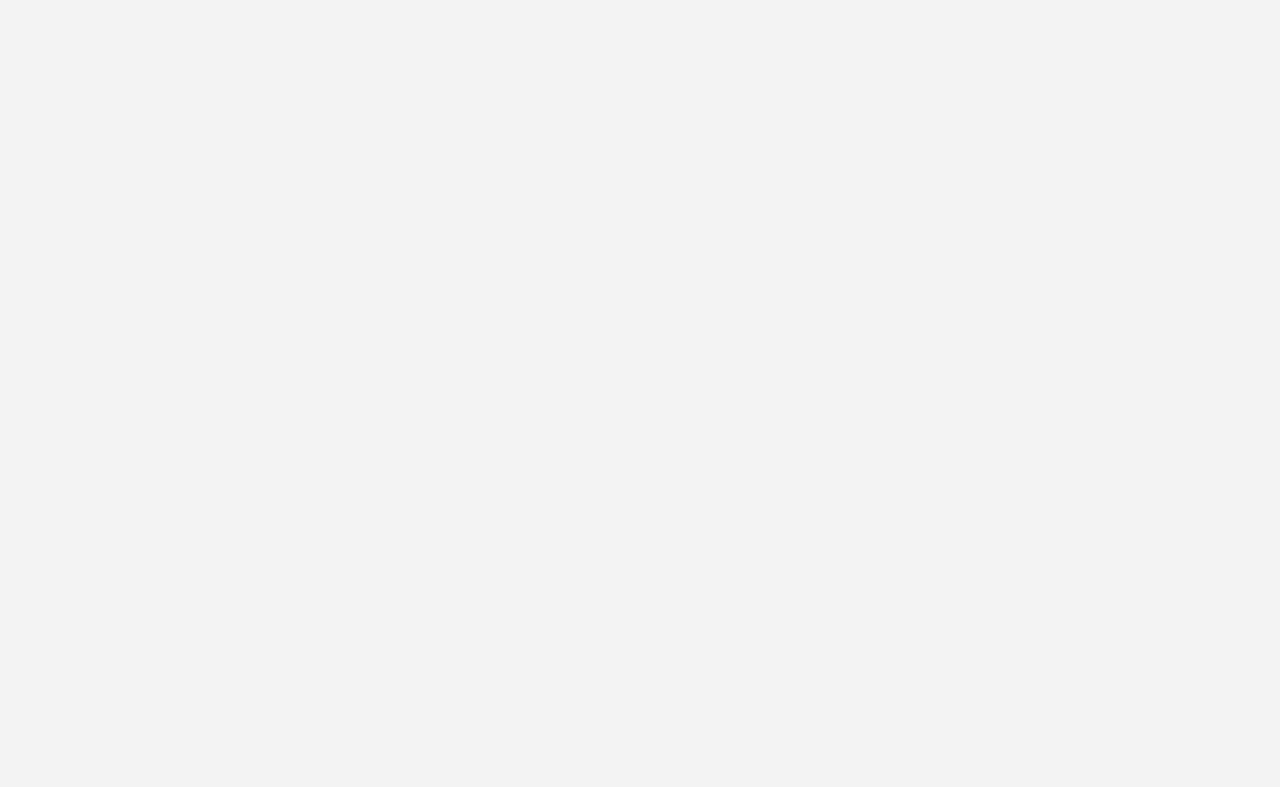
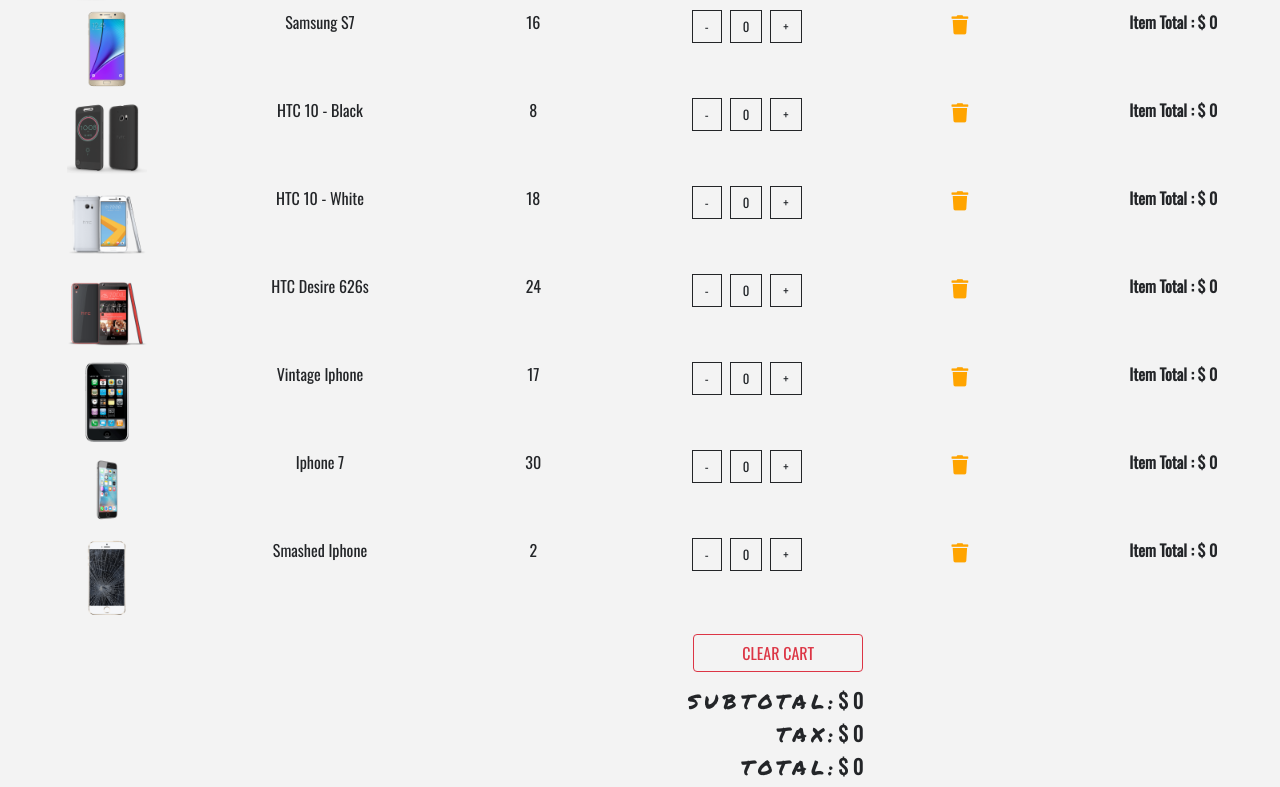
Before and after one commit to GuilhermeBorges3Ddev/PhoneE-Commerce, a React (Create React App) app in the folder store-recording/: page /cart in a window 1280 px wide. Shown: the part 264-1051 px from the top of the page. Before the commit the page ends 800 px from the top, so only its background shows below. Built offline with nearby package versions, Linux system fonts and the light colour scheme.

Commit message:
Last subcomponent of Cart.js done, it's the CartTotals.js

```diff
--- a/store-recording/src/components/Cart/Cart.js
+++ b/store-recording/src/components/Cart/Cart.js
@@ -3,7 +3,8 @@
 import CartColumns from './CartColumns';
 import EmptyCart from './EmptyCart';
 import {ProductConsumer} from '../../context';
-import CartList from './CartList'
+import CartList from './CartList';
+import CartTotals from './CartTotals';
 
 export default class Cart extends Component {
   render() {
@@ -18,6 +19,7 @@
                     <Title name="your" title="cart" />
                     <CartColumns />
                     <CartList value={value} />
+                    <CartTotals value={value} />
                  </React.Fragment>
               );
             } else {
--- /dev/null
+++ b/store-recording/src/components/Cart/CartTotals.js
@@ -0,0 +1,44 @@
+import React from "react";
+import {Link} from 'react-router-dom';
+
+export default function CartTotals({value}){
+    const{cartSubTotal,cartTax,cartTotal,clearCart} = value;
+    return(
+        <React.Fragment>
+            <div className="container">
+                <div className="row">
+                    <div className="col-10 mt-2 ml-sm-5 ml-auto col-sm-8 text-capitalize text-right">
+                        <Link to="/">
+                            <button
+                                className="btn btn-outline-danger text-uppercase
+                                mb-3 px-5"
+                                type="button"
+                                onClick={() => clearCart()}
+                            >
+                                clear cart
+                            </button>
+                        </Link>
+                        <h5>
+                            <span className="text-title">
+                                subtotal:
+                            </span>
+                            <strong>$ {cartSubTotal}</strong>
+                        </h5>
+                        <h5>
+                            <span className="text-title">
+                                tax:
+                            </span>
+                            <strong>$ {cartTax}</strong>
+                        </h5>
+                        <h5>
+                            <span className="text-title">
+                                total:
+                            </span>
+                            <strong>$ {cartTotal}</strong>
+                        </h5>
+                    </div>
+                </div>
+            </div>
+        </React.Fragment>
+    );
+}
--- a/store-recording/src/context.js
+++ b/store-recording/src/context.js
@@ -11,7 +11,7 @@
     state ={
         products: [],
         detailProduct: detailProduct,
-        cart: [],
+        cart: storeProducts,
         modalOpen: false,
         modalProduct: detailProduct,
         cartSubTotal: 0,
```
